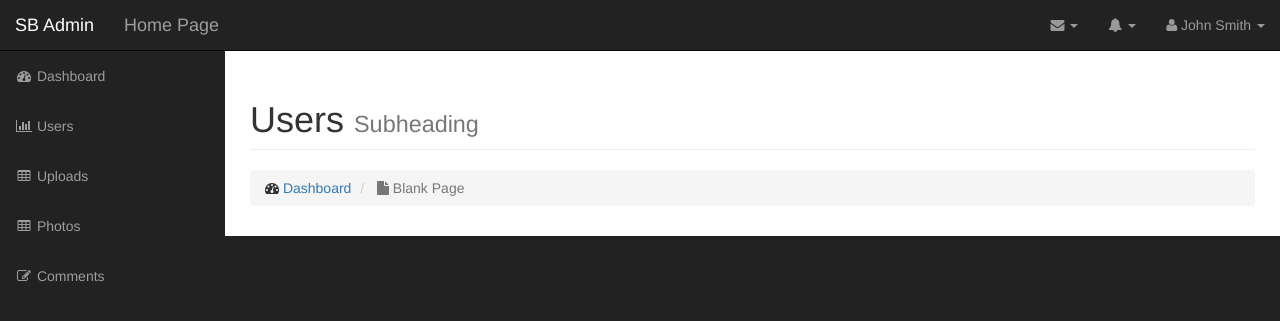
After one commit to AlMahfuzKhanD/PhotoGallaryDevelopMent, a PHP site: page /admin/users.php in a window 1280 px wide. The commit adds this page. Shown: the top 321 px of the page. Run offline with PHP 8.4, Linux system fonts and the light colour scheme; grey boxes labelled with a size stand in for pictures from a placeholder-image service; some libraries are stand-ins or nearby versions.

Commit message:
page creation done

```diff
--- a/admin/includes/admin_content.php
+++ b/admin/includes/admin_content.php
@@ -4,7 +4,7 @@
                 <div class="row">
                     <div class="col-lg-12">
                         <h1 class="page-header">
-                            Blank Page
+                            Admin
                             <small>Subheading</small>
                         </h1>
                         <ol class="breadcrumb">
--- a/admin/includes/side_nav.php
+++ b/admin/includes/side_nav.php
@@ -10,6 +10,9 @@
                         <a href="uploads.php"><i class="fa fa-fw fa-table"></i> Uploads</a>
                     </li>
                     <li>
+                        <a href="photos.php"><i class="fa fa-fw fa-table"></i> Photos</a>
+                    </li>
+                    <li>
                         <a href="comments.php"><i class="fa fa-fw fa-edit"></i> Comments</a>
                     </li>
                 </ul>
--- a/admin/includes/top_nav.php
+++ b/admin/includes/top_nav.php
@@ -1,4 +1,12 @@
-
+<div class="navbar-header">
+                <button type="button" class="navbar-toggle" data-toggle="collapse" data-target=".navbar-ex1-collapse">
+                    <span class="sr-only">Toggle navigation</span>
+                    <span class="icon-bar"></span>
+                    <span class="icon-bar"></span>
+                    <span class="icon-bar"></span>
+                </button>
+                <a class="navbar-brand" href="../index.php">Home Page</a>
+            </div>
             <ul class="nav navbar-right top-nav">
                 <li class="dropdown">
                     <a href="#" class="dropdown-toggle" data-toggle="dropdown"><i class="fa fa-envelope"></i> <b class="caret"></b></a>
--- /dev/null
+++ b/admin/users.php
@@ -0,0 +1,54 @@
+<?php include("includes/header.php"); ?>
+
+        <!-- Navigation -->
+        <nav class="navbar navbar-inverse navbar-fixed-top" role="navigation">
+            <!-- Brand and toggle get grouped for better mobile display -->
+            <div class="navbar-header">
+                <button type="button" class="navbar-toggle" data-toggle="collapse" data-target=".navbar-ex1-collapse">
+                    <span class="sr-only">Toggle navigation</span>
+                    <span class="icon-bar"></span>
+                    <span class="icon-bar"></span>
+                    <span class="icon-bar"></span>
+                </button>
+                <a class="navbar-brand" href="index.html">SB Admin</a>
+            </div>
+
+            <!-- Top Menu Items -->
+            <?php include("includes/top_nav.php"); ?>
+
+
+            <!-- Sidebar Menu Items - These collapse to the responsive navigation menu on small screens -->
+            <?php include("includes/side_nav.php"); ?>
+            <!-- /.navbar-collapse -->
+        </nav>
+
+        <div id="page-wrapper">
+
+            <div class="container-fluid">
+
+                <!-- Page Heading -->
+                <div class="row">
+                    <div class="col-lg-12">
+                        <h1 class="page-header">
+                            Users
+                            <small>Subheading</small>
+                        </h1>
+                        <ol class="breadcrumb">
+                            <li>
+                                <i class="fa fa-dashboard"></i>  <a href="index.html">Dashboard</a>
+                            </li>
+                            <li class="active">
+                                <i class="fa fa-file"></i> Blank Page
+                            </li>
+                        </ol>
+                    </div>
+                </div>
+                <!-- /.row -->
+
+            </div>
+            <!-- /.container-fluid -->
+
+        </div>
+        <!-- /#page-wrapper -->
+
+  <?php include("includes/footer.php"); ?>
```
Also changed, not shown: admin/comments.php (added, +54 -0 lines), admin/index.php (+1 -9 lines), admin/photos.php (added, +54 -0 lines), admin/uploads.php (added, +54 -0 lines).
